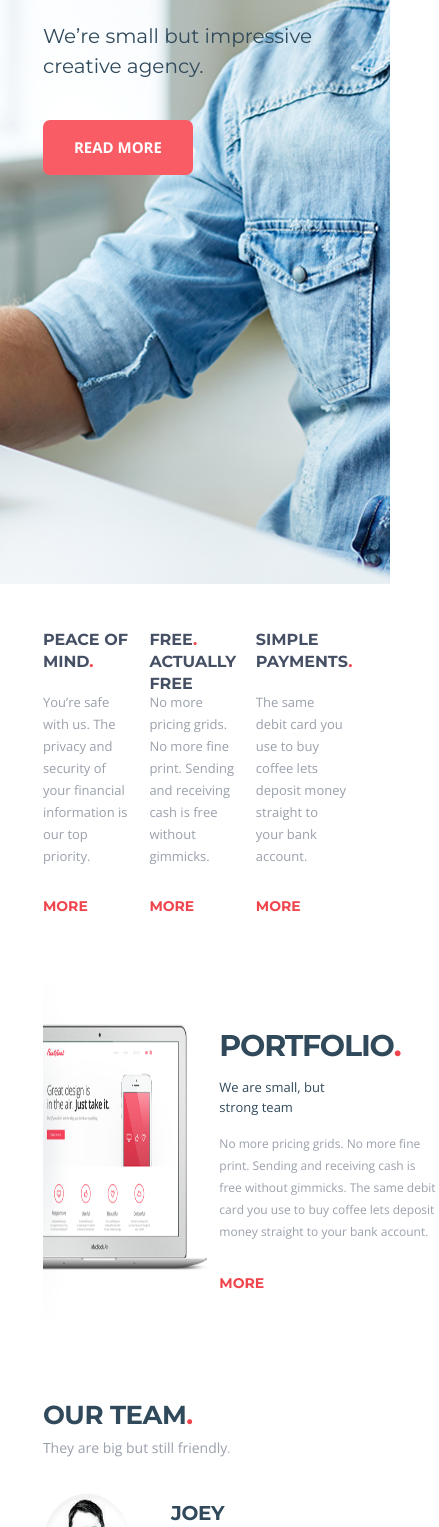
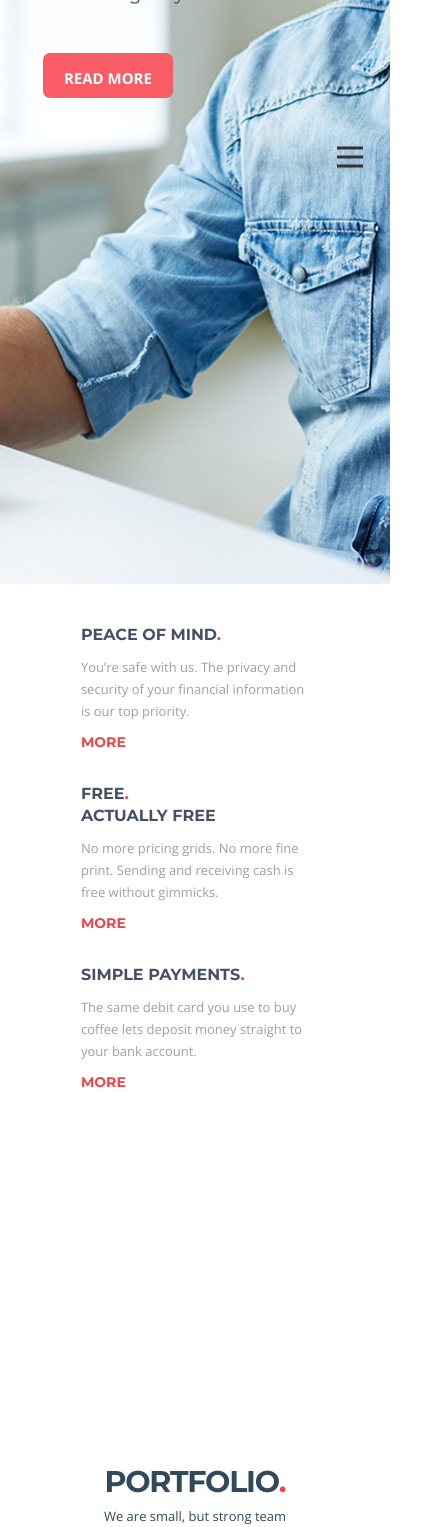
Before and after one commit to GH-Frontend-JS-9-online/shpylko_hw_5, a website: page src/index.html in a window 390 px wide. Shown: the part 473-2000 px from the top of the page, 439 px wide, since content can reach past the window. Drawn offline with nearby package versions, Linux system fonts and the light colour scheme.

Commit message:
I've added styles for screen-sizes with width >=576

```diff
--- a/src/sass/blocks/_footer.sass
+++ b/src/sass/blocks/_footer.sass
@@ -35,3 +35,17 @@
                 padding-right: 12px
         &__text
             font-size: 11px
+
+@media (max-width: 576px)
+    .footer
+        &__item1
+            display: flex
+            flex-direction: row
+            width: 40%
+        &__item2
+            display: flex
+            width: 60%
+            flex-direction: row
+        &__text
+            text-align: right
+            font-size: 11px
--- a/src/sass/blocks/_hamburger.sass
+++ b/src/sass/blocks/_hamburger.sass
@@ -0,0 +1,26 @@
+@media (max-width: 576px)
+    .promo
+        .hamburger
+            display: block
+            position: absolute
+            right: 27px
+            top: 75%
+            transform: translateY(-50%)
+            width: 26px
+            height: 27px
+            span
+                display: block
+                height: 3px
+                width: 100%
+                background-color: rgba(51, 51, 51, 1)
+                margin-bottom: 6px
+                transition: 0.5s
+            &_active
+                span
+                    margin-bottom: -3px
+                    &:nth-child(1)
+                    transform: rotate(-45deg)
+                    &:nth-child(2)
+                    display: none
+                    &:nth-child(3)
+                    transform: rotate(45deg)
--- a/src/sass/blocks/_header.sass
+++ b/src/sass/blocks/_header.sass
@@ -59,3 +59,12 @@
             a
                 font-size: 13px
                 margin-left: 12px
+
+@media (max-width: 576px)
+    .header
+        &__logo
+            width: 113px
+            img
+                width: 100%
+        &__items
+            display: none
--- a/src/sass/blocks/_our-team.sass
+++ b/src/sass/blocks/_our-team.sass
@@ -132,3 +132,10 @@
                 line-height: 20px
         &__link
             margin-top: 10px
+
+@media (max-width: 576px)
+     .our-team
+        &__title
+            font-size: 26px
+            margin: 0px
+            margin-top: 25px
--- a/src/sass/blocks/_portfolio.sass
+++ b/src/sass/blocks/_portfolio.sass
@@ -93,6 +93,40 @@
                 font-size: 13px
             &__text
                 width: 220px
-                font-size: 12px
+                font-size: 13px
+            &__link
+                margin-top: 30px
+
+@media (max-width: 576px)
+    .portfolio
+        &_wrapper
+            display: flex
+            justify-content: space-between
+            flex-direction: column
+            flex-wrap: wrap
+            align-items: center
+            &__title
+                margin: 0px
+            &__subtitle
+                margin-top: 1px
+                font-size: 13px
+            &__img
+                display: block
+                position: absolute
+                top: 300%
+                left: 25%
+                img
+                    max-height: 336px
+                    max-width: 100%
+            &__descr
+                display: flex
+                flex-direction: column
+                align-items: center
+                width: 100%
+                margin-top: 250px
+            &__text
+                width: 70%
+                font-size: 13px
+                text-align: center
             &__link
                 margin-top: 20px
--- a/src/sass/blocks/_promo.sass
+++ b/src/sass/blocks/_promo.sass
@@ -63,3 +63,17 @@
             width: 150px
             height: 55px
             margin-top: 70px
+
+@media (max-width: 576px)
+    .promo
+        &__title
+            font-size: 30px
+            margin-top: 160px
+            width: 320px
+        &__subtitle
+            font-size: 18px
+            width: 300px
+        &__button
+            width: 130px
+            height: 45px
+            margin-top: 70px
--- a/src/sass/blocks/_snippet.sass
+++ b/src/sass/blocks/_snippet.sass
@@ -63,3 +63,25 @@
                 margin-top: 16px
                 max-width: 100%
                 font-size: 13px
+
+@media (max-width: 576px)
+    .snippet
+        padding: 40px 0px 30px 0px
+        &__items
+            display: flex
+            flex-direction: column
+            justify-content: space-between
+            align-items: center
+            list-style-type: none
+        .snippet-block
+            width: 75%
+            &__subtitle>h2
+                max-width: 100%
+                height: auto
+                margin: 0
+            &__text
+                margin-top: 10px
+
+            &__link
+                margin-top: 10px
+                margin-bottom: 30px
```
Also changed, not shown: src/css/style.min.css.
